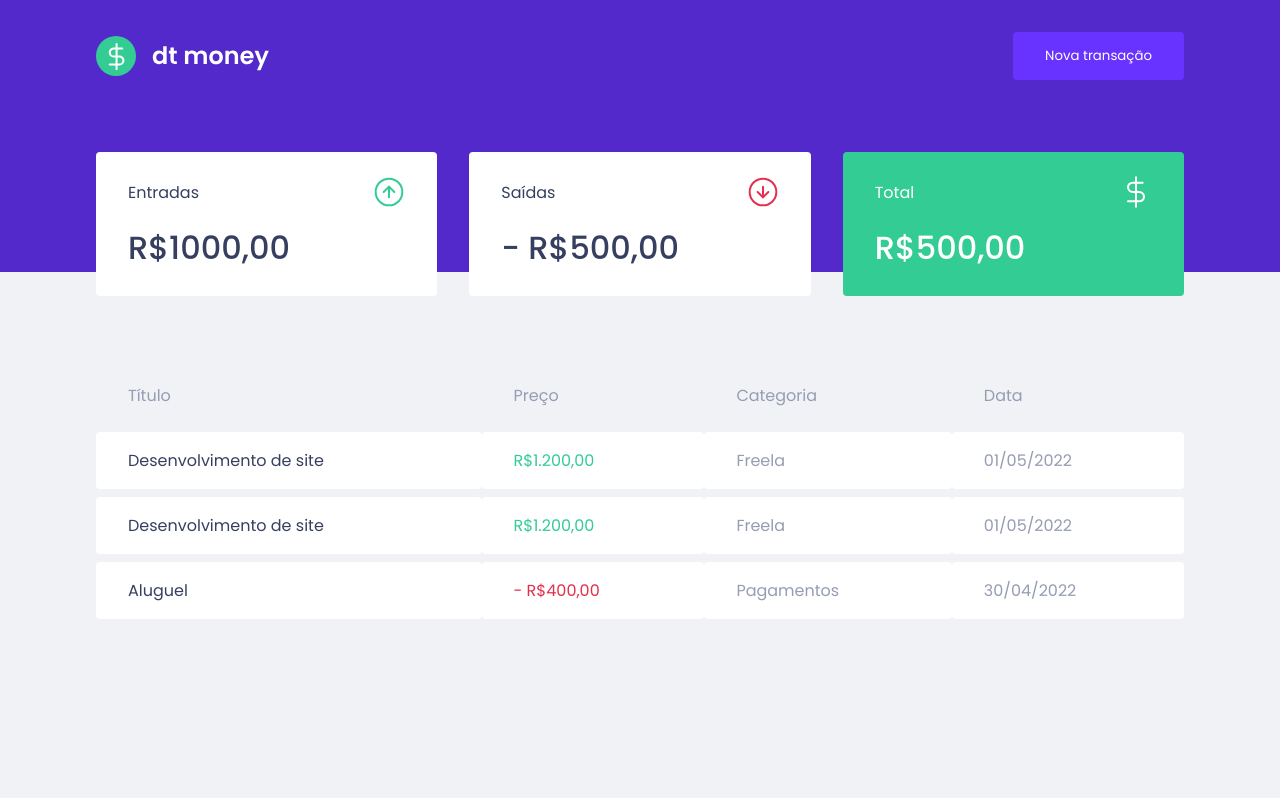
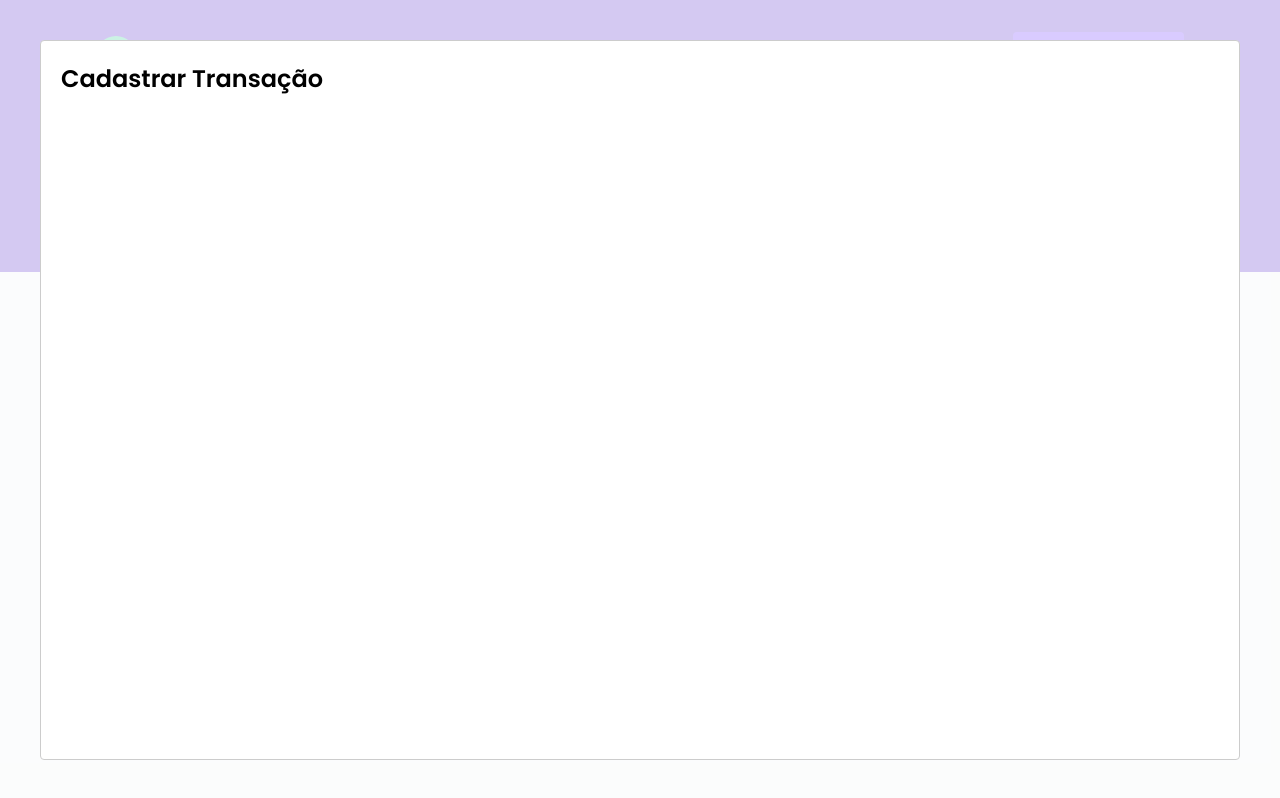
Before and after one commit to Anderson026/dtmoney, a React (Create React App) app: page / in a window 1280 px wide. Both pictures are taken after a click on the button "Nova transação". Built offline with nearby package versions, Linux system fonts and the light colour scheme; no server answers; what miragejs would draw is missing.

Commit message:
Configurando o mode de nova transação

```diff
--- a/package.json
+++ b/package.json
@@ -7,6 +7,7 @@
     "miragejs": "^0.1.43",
     "react": "^18.0.0",
     "react-dom": "^18.0.0",
+    "react-modal": "^3.15.1",
     "react-scripts": "5.0.1",
     "styled-components": "^5.3.5",
     "web-vitals": "^2.1.0"
@@ -19,6 +20,7 @@
     "@types/node": "^16.7.13",
     "@types/react": "^18.0.0",
     "@types/react-dom": "^18.0.0",
+    "@types/react-modal": "^3.13.1",
     "@types/styled-components": "^5.1.25",
     "typescript": "^4.4.2"
   },
--- a/src/App.tsx
+++ b/src/App.tsx
@@ -1,16 +1,36 @@
 import { Dashboard } from "./components/Dashboard";
 import { Header } from "./components/Header";
 import { GlobalStyle } from "./styles/global";
+import Modal from "react-modal";
+import { useState } from "react";
 
+Modal.setAppElement("#root");
 
 export function App() {
+
+  const [isNewTransactionModalOpen, setIsNewTransactionModalOpen] = useState(false);
+
+  function handleOpenNewTransactionModal() {
+    setIsNewTransactionModalOpen(true);
+  }
+
+  function handleCloseNewTransactionModal() {
+    setIsNewTransactionModalOpen(false);
+  }
+
   return (
     <div className="App">
       <>
-        <Header />
+        <Header onOpenNewTransactionModal={handleOpenNewTransactionModal} />
         <Dashboard />
+        <Modal
+          isOpen={isNewTransactionModalOpen}
+          onRequestClose={handleCloseNewTransactionModal}
+        >
+          <h2>Cadastrar Transação</h2>
+        </Modal>
+
         <GlobalStyle />
-
       </>
     </div>
   );
--- a/src/components/Header/index.tsx
+++ b/src/components/Header/index.tsx
@@ -1,14 +1,23 @@
+import { useState } from "react";
 import logoImg from "../../assets/logo.svg";
 import { Container, Content } from "./styles";
 
-export function Header() {
+interface HeaderProps {
+  onOpenNewTransactionModal: () => void;
+}
+
+export function Header({onOpenNewTransactionModal}: HeaderProps) {
+
+
   return (
     <Container>
       <Content>
         <img src={logoImg} alt="dt money" />
-        <button type="button">
+        <button type="button" onClick={onOpenNewTransactionModal}>
           Nova transação
         </button>
+
+
       </Content>
     </Container>
   )
```
Also changed, not shown: 1 other file (tests, documents, lock files or other folders).
